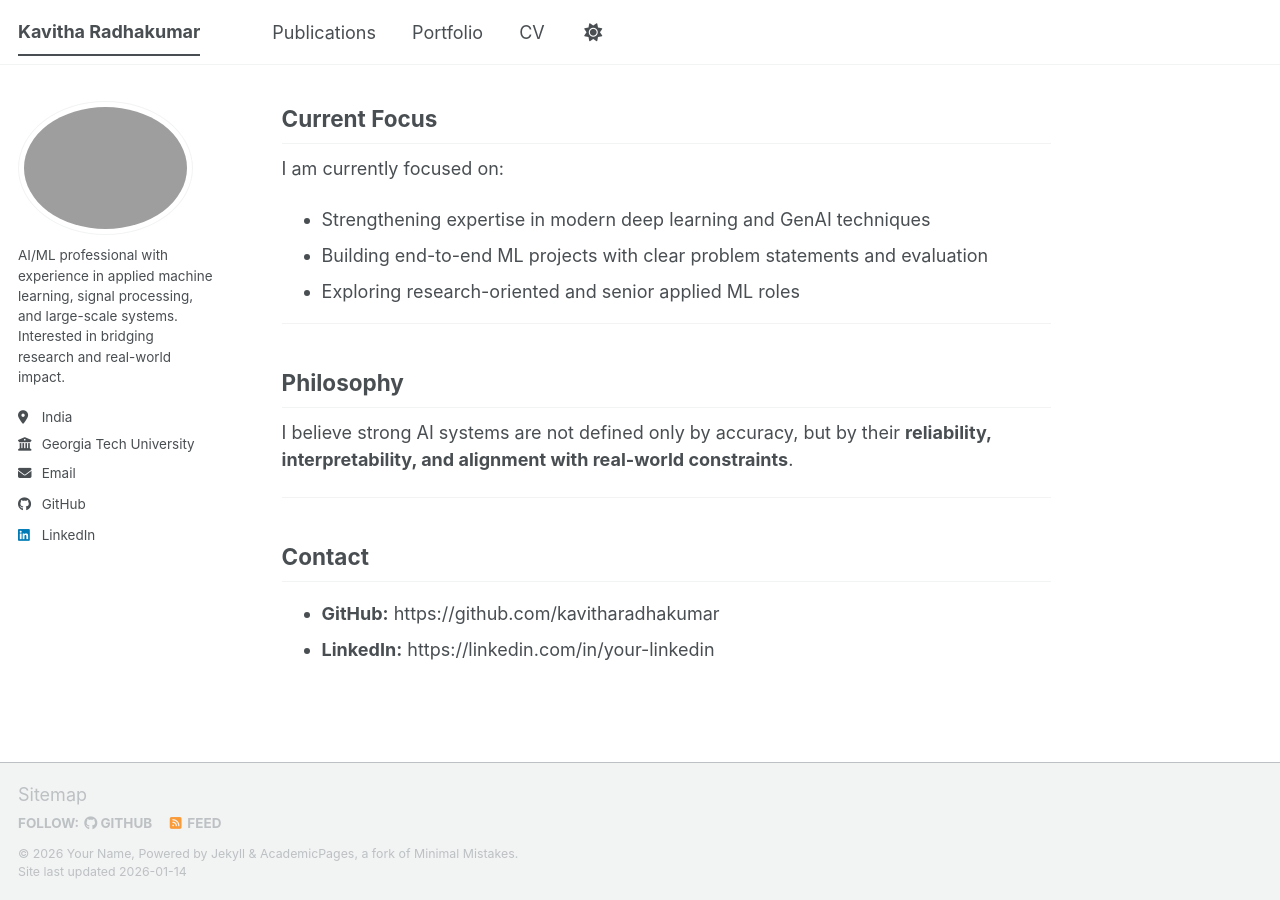
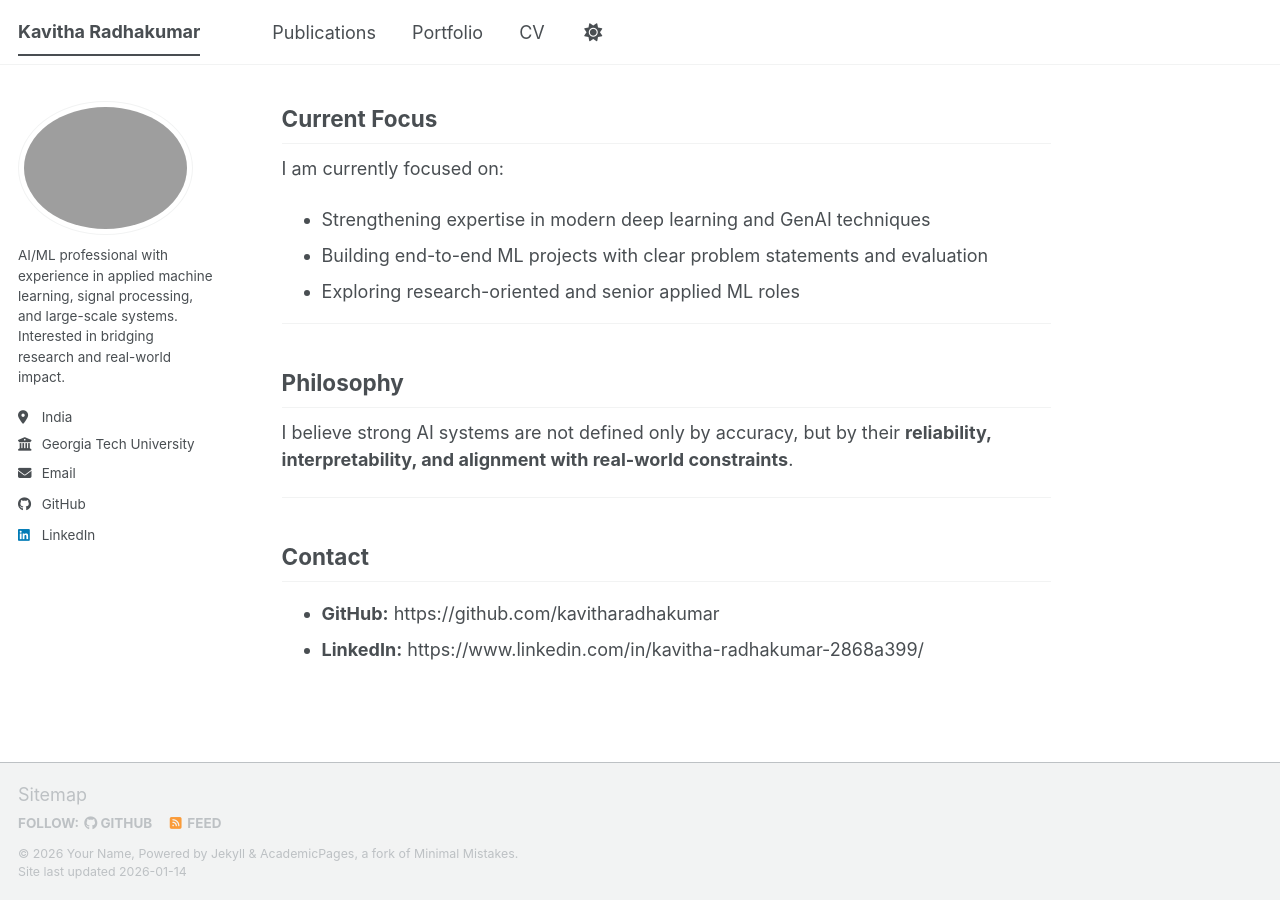
Before and after one commit to kavitharadhakumar/kavitharadhakumar.github.io, a Jekyll site: the page built from _pages/about.md, in a window 1280 px wide and 900 px high, scrolled down 1388 px. Built offline with Jekyll 4.4.1, drawn with Linux system fonts in a browser that asks for light colours; a script bundle is joined from its source files by our own code; library files that are not in the unit come from our copies; some of the changed lines change nothing that is shown.

Commit message:
Update about.md

```diff
--- a/_pages/about.md
+++ b/_pages/about.md
@@ -56,4 +56,4 @@
 ## Contact
 
 - **GitHub:** https://github.com/kavitharadhakumar
-- **LinkedIn:** https://linkedin.com/in/your-linkedin
+- **LinkedIn:** https://www.linkedin.com/in/kavitha-radhakumar-2868a399/
```
